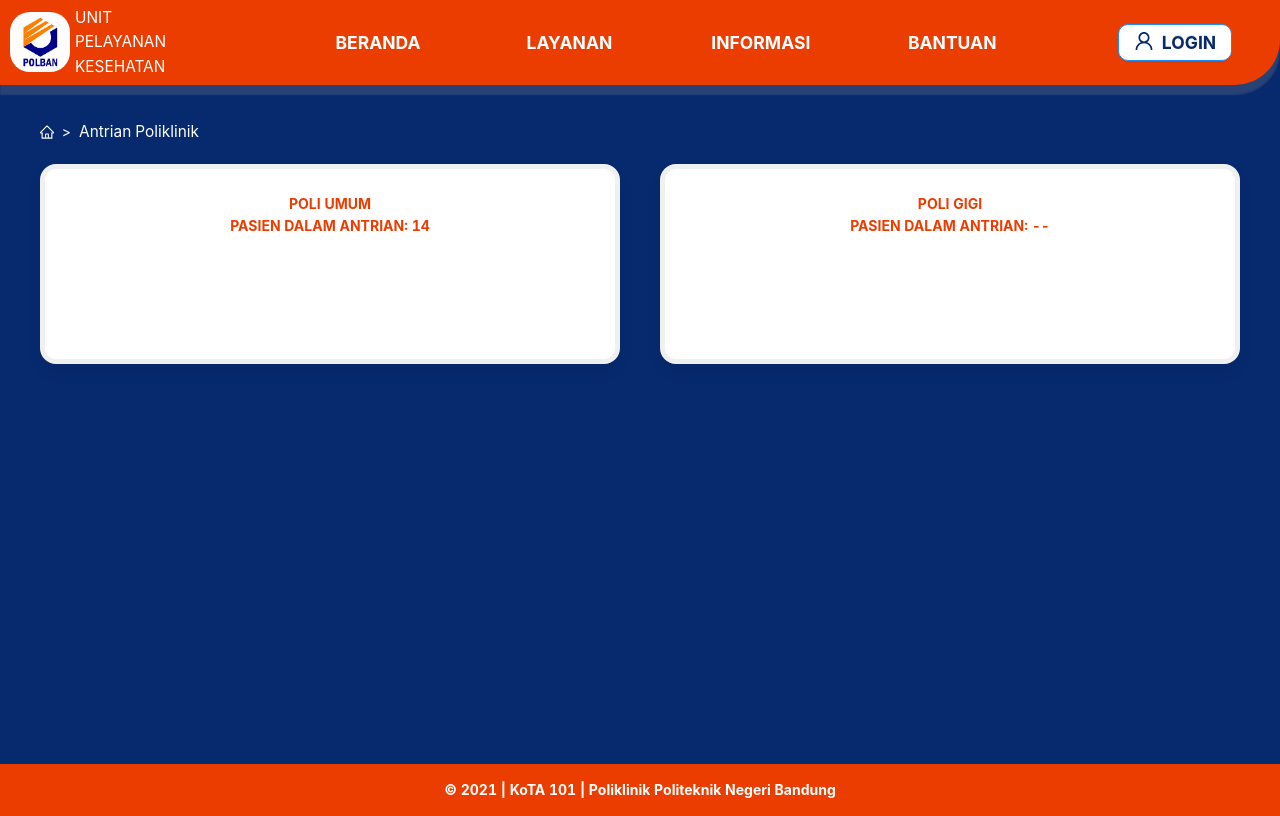
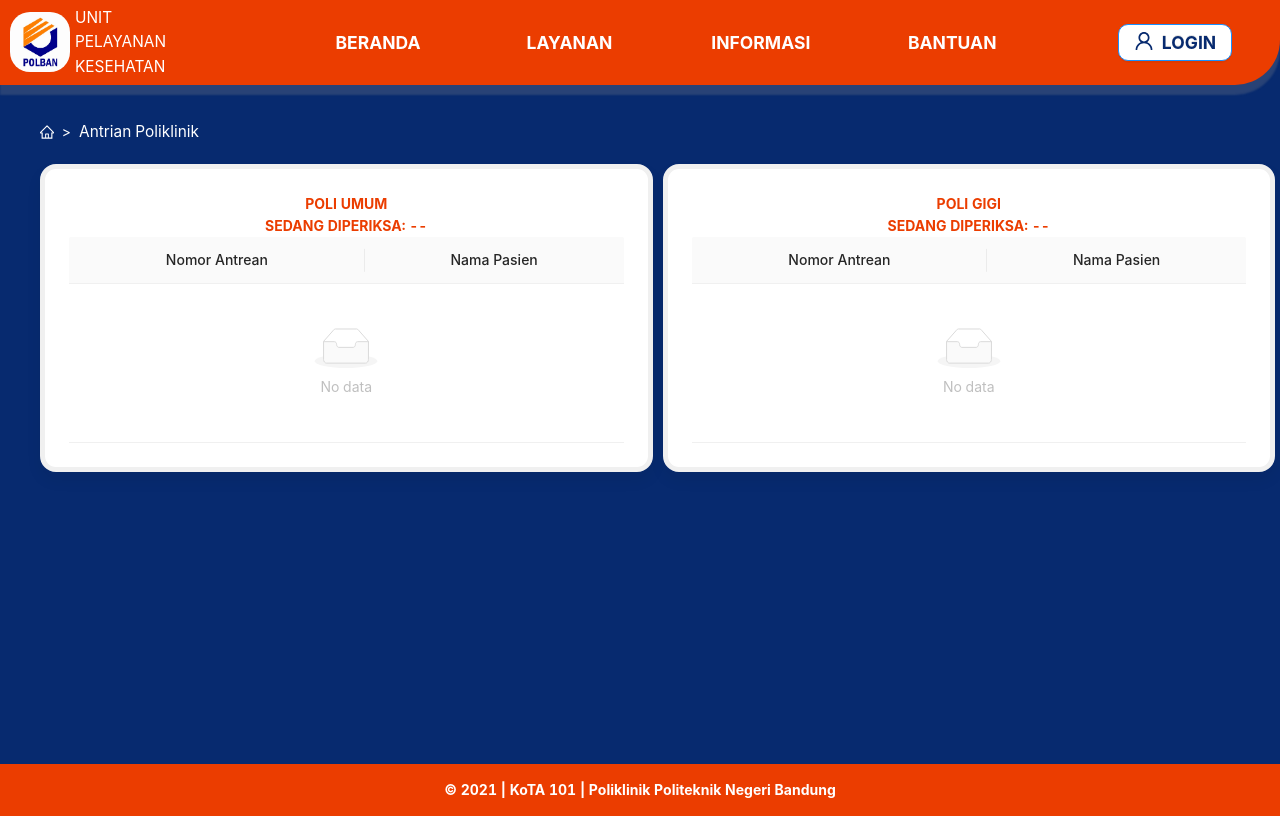
Before and after one commit to febriyoga-bs/poliklinik-fe, a React (Create React App) app: page /antrian-poliklinik in a window 1280 px wide. Built offline with nearby package versions, Linux system fonts and the light colour scheme.

Commit message:
change to dummy for a while

```diff
--- a/src/app/views/page/informasi.js
+++ b/src/app/views/page/informasi.js
@@ -29,7 +29,8 @@ const Informasi = () => {
         setLoading(true);
         APIServices.getDataPelayanan().then(res => {
                 if(res.data){
-                    setDataPelayanan(res.data.data);
+                    //setDataPelayanan(res.data.data);
+                    setDataPelayanan(Dummy.dataPelayanan);
                     setLoading(false)
                 }
             }).catch(err => {
@@ -45,7 +46,8 @@ const Informasi = () => {
         setLoading(true);
         APIServices.getAllDataDokter().then(res => {
                 if(res.data){
-                    setDataDokter(res.data.data);
+                    //setDataDokter(res.data.data);
+                    setDataDokter(Dummy.dataDokter);
                     setLoading(false)
                 }
             }).catch(err => {
@@ -61,7 +63,8 @@ const Informasi = () => {
         setLoading(true);
         APIServices.getAllDataStaf().then(res => {
                 if(res.data){
-                    setDataStaf(res.data.data);
+                    //setDataStaf(res.data.data);
+                    setDataStaf(Dummy.dataStaf);
                     setLoading(false)
                 }
             }).catch(err => {
--- a/src/app/views/page/kelola_data_dokter.js
+++ b/src/app/views/page/kelola_data_dokter.js
@@ -34,7 +34,8 @@ const KelolaDokter = () => {
         setLoading(true);
         APIServices.getAllDataDokter().then(res => {
                 if(res.data){
-                    setDataDokter(res.data.data);
+                    //setDataDokter(res.data.data);
+                    setDataDokter(Dummy.dataDokter);
                     setLoading(false)
                 }
             }).catch(err => {
--- a/src/app/views/page/kelola_data_pasien.js
+++ b/src/app/views/page/kelola_data_pasien.js
@@ -37,7 +37,8 @@ const KelolaPasien = () => {
         setLoading(true);
         APIServices.getAllDataPasien().then(res => {
                 if(res.data){
-                    setDataPasien(res.data.data);
+                    //setDataPasien(res.data.data);
+                    setDataPasien(Dummy.dataPasien);
                     setLoading(false)
                 }
             }).catch(err => {
--- a/src/app/views/page/kelola_data_staf.js
+++ b/src/app/views/page/kelola_data_staf.js
@@ -34,7 +34,8 @@ const KelolaStaf = () => {
         setLoading(true);
         APIServices.getAllDataStaf().then(res => {
                 if(res.data){
-                    setDataStaf(res.data.data);
+                    //setDataStaf(res.data.data);
+                    setDataStaf(Dummy.dataStaf);
                     setLoading(false)
                 }
             }).catch(err => {
--- a/src/app/views/page/kelola_informasi.js
+++ b/src/app/views/page/kelola_informasi.js
@@ -4,7 +4,7 @@ import { Layout, Breadcrumb, Row, Col, Card, Typography, Table, Button } from 'a
 import { HomeOutlined, EditOutlined, DeleteOutlined } from '@ant-design/icons';
 import { APIServices }  from '../../service';
 
-//import Dummy from '../../dummy/dummy'
+import Dummy from '../../dummy/dummy'
 
 const { Content } = Layout;
 const { Text } = Typography;
@@ -62,11 +62,12 @@ const KelolaInformasi = () => {
         setLoading(true);
         APIServices.getDataPelayanan().then(res => {
                 if(res.data){
-                    setDataPelayanan(res.data.data);
+                    //setDataPelayanan(res.data.data);
+                    setDataJadwal(Dummy.dataJadwal)
                     setLoading(false)
                 }
             }).catch(err => {
-                //setDataPelayanan(Dummy.dataPelayanan);
+                setDataPelayanan(Dummy.dataPelayanan);
                 if(err){
                     console.log(err.response)
                     setLoading(false)
@@ -78,11 +79,12 @@ const KelolaInformasi = () => {
         setLoading(true);
         APIServices.getDataJadwal().then(res => {
                 if(res.data){
-                    setDataJadwal(res.data.data);
+                    //setDataJadwal(res.data.data);
+                    setDataJadwal(Dummy.dataJadwal)
                     setLoading(false)
                 }
             }).catch(err => {
-                //setDataJadwal(Dummy.dataJadwal)
+                setDataJadwal(Dummy.dataJadwal)
                 if(err){
                     console.log(err.response)
                     setLoading(false)
--- a/src/app/views/page/layanan_antrian.js
+++ b/src/app/views/page/layanan_antrian.js
@@ -1,12 +1,33 @@
-import React from "react";
+import React, { useState } from "react";
 import { withRouter } from 'react-router-dom';
-import { Layout, Row, Col, Breadcrumb, Typography, Card } from 'antd';
+import { Layout, Row, Col, Breadcrumb, Typography, Card, Table } from 'antd';
 import { HomeOutlined } from '@ant-design/icons';
 
 const { Content } = Layout;
 const { Text } = Typography;
 
 const Antrian = () => {
+    const {loading, setLoading} = useState(false);
+    const {dataAntreanUmum, setDataAntreanUmum} = useState([]);
+    const {dataAntreanGigi, setDataAntreanGigi} = useState([]);
+
+    const columnsAntrean = [
+        {
+            title: "Nomor Antrean",
+            dataIndex: 'nomor',
+            key: 'nomor',
+            width: '25',
+            align: 'center',
+
+        },
+        {
+            title: "Nama Pasien",
+            dataIndex: 'nama',
+            key: 'nama',
+            width: '25',
+            align: 'center',
+        },
+    ]
 
     return(
         <Layout style={{backgroundColor: "#072A6F"}}>
@@ -23,9 +44,9 @@ const Antrian = () => {
                         </Text>
                     </Breadcrumb.Item>
                 </Breadcrumb>
-                <Row style={{minHeight:600, marginRight:40}} justify="space-between">
+                <Row gutter={10} style={{minHeight:600, marginRight:40}} justify="space-between">
                     <Col xs={12} md={8} lg={12}>
-                        <Card className="button-card">
+                        <Card className="button-card" style={{width:"100%"}}>
                             <Row justify="center">
                                 <Text style={{color:"#EB3D00", fontWeight:"bold"}}>
                                     POLI UMUM
@@ -33,13 +54,21 @@ const Antrian = () => {
                             </Row>
                             <Row justify="center">
                                 <Text style={{color:"#EB3D00", fontWeight:"bold"}}>
-                                    PASIEN DALAM ANTRIAN: 14
+                                    SEDANG DIPERIKSA: --
                                 </Text>
                             </Row>
+                            <Table
+                                columns={columnsAntrean}
+                                size="middle"
+                                bordered={false}
+                                loading={loading}
+                                dataSource={dataAntreanUmum}
+                                // onChange={handleTableChange}
+                            />
                         </Card>
                     </Col>
                     <Col xs={12} md={8} lg={12}>
-                        <Card className="button-card">
+                        <Card className="button-card" style={{width:"100%"}}>
                             <Row justify="center">
                                 <Text style={{color:"#EB3D00", fontWeight:"bold"}}>
                                     POLI GIGI
@@ -47,9 +76,17 @@ const Antrian = () => {
                             </Row>
                             <Row justify="center">
                                 <Text style={{color:"#EB3D00", fontWeight:"bold"}}>
-                                    PASIEN DALAM ANTRIAN: --
+                                    SEDANG DIPERIKSA: --
                                 </Text>
                             </Row>
+                            <Table
+                                columns={columnsAntrean}
+                                size="middle"
+                                bordered={false}
+                                loading={loading}
+                                dataSource={dataAntreanGigi}
+                                // onChange={handleTableChange}
+                            />
                         </Card>
                     </Col>
                 </Row>
```
